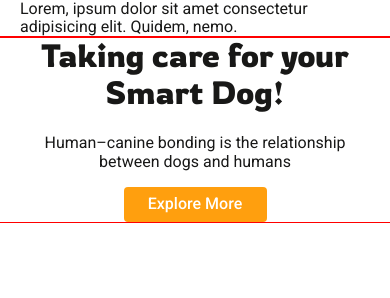
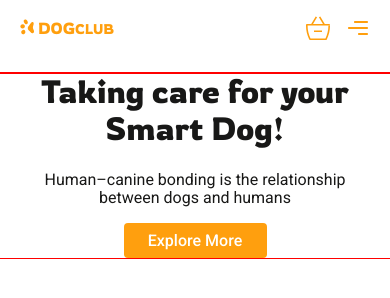
Before and after one commit to khar-and/DogClub2025, a plain HTML site: page index.html in a window 390 px wide. Drawn offline with nearby package versions, Linux system fonts and the light colour scheme.

Commit message:
added mobile header

```diff
--- a/css/styles.css
+++ b/css/styles.css
@@ -201,6 +201,68 @@ body {
 
 
 
+/* -------Header-------------- */
+.header {
+    display: flex;
+    align-items: center;
+    justify-content: space-between;
+    padding-top: 16px;
+    padding-bottom: 33px;
+}
+
+.header-logo {
+    display: flex;
+    gap: 2px;
+}
+
+.header-logo-icon {
+    fill: var(--primary-brand-color);
+    width: 16px;
+    height: 16px;
+}
+
+.header-logo-text {
+    font-family: "Rowdies", sans-serif;
+    /* font-weight: 400;
+    font-size: 16px; */
+    text-transform: uppercase;
+    color: var(--primary-brand-color);
+}
+
+.header-logo-text span {
+    font-weight: 300;
+    font-size: 14px;
+}
+
+.header-thumb {
+    display: flex;
+    align-items: center;
+    justify-content: space-between;
+    gap: 16px;
+
+}
+
+.header-btn {
+    width: 24px;
+    height: 24px;
+    background-color: transparent;
+    border: none;
+    cursor: pointer;
+    margin: 0;
+    padding: 0;
+
+
+}
+
+.header-btn-icon {
+    display: block;
+    width: 24px;
+    height: 24px;
+
+    fill: var(--primary-brand-color);
+
+}
+
 /* -------Hero Section-------- */
 
 .hero {}
--- a/index.html
+++ b/index.html
@@ -14,9 +14,25 @@
     <title>Dog Club 2025</title>
   </head>
   <body>
-    <header>
-      <div class="container">
-        Lorem, ipsum dolor sit amet consectetur adipisicing elit. Quidem, nemo.
+    <header class="header container">
+      <a class="header-logo" href="/">
+        <svg class="header-logo-icon">
+          <use href="./images/icons.svg#icon-logo"></use>
+        </svg>
+        <p class="header-logo-text">dog<span>club</span></p>
+      </a>
+
+      <div class="header-thumb">
+        <button class="header-btn" type="button">
+          <svg class="header-btn-icon">
+            <use href="./images/icons.svg#icon-basket"></use>
+          </svg>
+        </button>
+        <button class="header-btn" type="button">
+          <svg class="header-btn-icon">
+            <use href="./images/icons.svg#icon-menu"></use>
+          </svg>
+        </button>
       </div>
     </header>
     <main>
```
